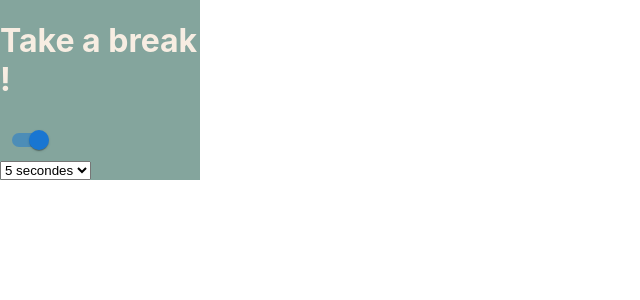
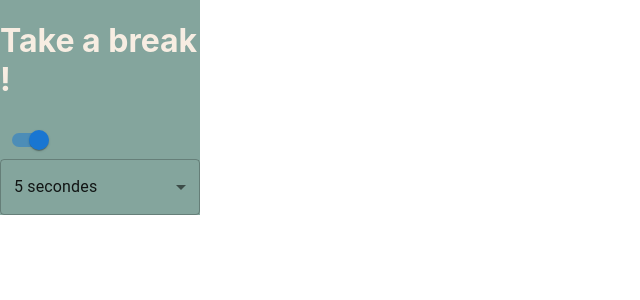
Before and after one commit to martinmortier/takeabreak, a React (Create React App) app: page / in a window 1280 px wide. Both pictures are taken after a click on the element 19 px from the left and 139 px from the top of the page. Shown: the top 300 px of the page, without its empty margins (0-640 px from the left). Built offline with nearby package versions, Linux system fonts and the light colour scheme.

Commit message:
Add Select component from Mui

```diff
--- a/package.json
+++ b/package.json
@@ -23,7 +23,7 @@
   },
   "scripts": {
     "start": "react-scripts start",
-    "build": "INLINE_RUNTIME_CHUNK=false react-scripts build",
+    "build": "set \"INLINE_RUNTIME_CHUNK=false\" && react-scripts build",
     "test": "react-scripts test",
     "eject": "react-scripts eject"
   },
--- a/src/App.tsx
+++ b/src/App.tsx
@@ -1,4 +1,4 @@
-import { Switch } from "@mui/material";
+import { SelectChangeEvent, Switch } from "@mui/material";
 import React, { useEffect, useState } from "react";
 import TimerForm from "./components/TimerForm";
 import { useStyles } from './App.styles'
@@ -14,7 +14,7 @@ function App() {
     });
   };
 
-  const handleChange = (e: React.ChangeEvent<HTMLSelectElement>): void => {
+  const handleChange = (e: SelectChangeEvent<number>): void => {
     const number: number = Number(e.target.value);
     setTime(number);
     startTimer(number, startTimerNotification);
--- a/src/components/TimerForm.tsx
+++ b/src/components/TimerForm.tsx
@@ -1,19 +1,22 @@
 import React, { ChangeEventHandler } from "react";
+import { FormControl, MenuItem, Select, SelectChangeEvent } from "@mui/material";
 
 type TimerFormprops = {
-  handleChange: ChangeEventHandler<HTMLSelectElement>;
+  handleChange: (e: SelectChangeEvent<number>) => void;
   time: number;
 };
 const TimerForm = ({ handleChange, time }: TimerFormprops) => {
   return (
     <div>
-      <select value={time} onChange={handleChange}>
-        <option value="5000">5 secondes</option>
-        <option value="50000">5 minutes</option>
-        <option value="150000">15 minutes</option>
-        <option value="300000">30 minutes</option>
-        <option value="600000">1 hours</option>
-      </select>
+      <FormControl fullWidth>
+      <Select value={time} onChange={handleChange}>
+        <MenuItem value={5000}>5 secondes</MenuItem>
+        <MenuItem value={500000}>5 minutes</MenuItem>
+        <MenuItem value={15000}>15 minutes</MenuItem>
+        <MenuItem value={300000}>30 minutes</MenuItem>
+        <MenuItem value={600000}>1 hours</MenuItem>
+      </Select>
+      </FormControl>
     </div>
   );
 };
```
Also changed, not shown: 1 other file (tests, documents, lock files or other folders).
